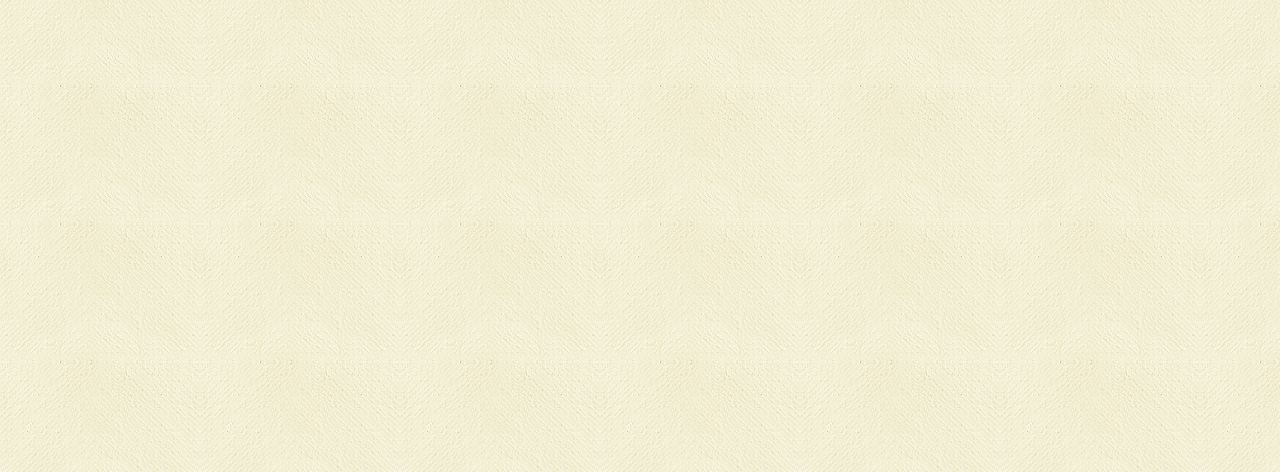
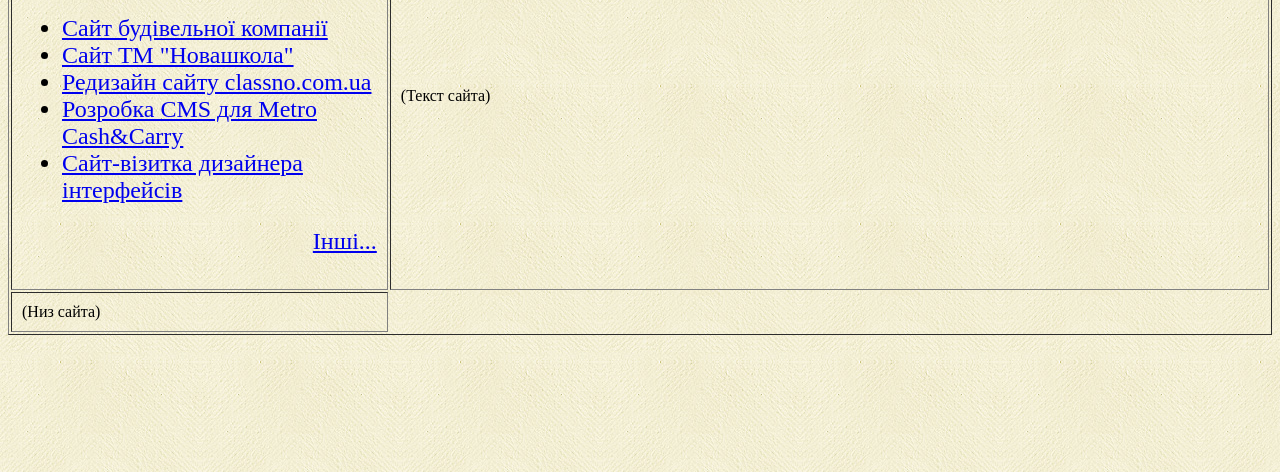
Before and after one commit to ruzhevych/ruzhevych.github.io, a plain HTML site: page index.html in a window 1280 px wide. Shown: the part 328-800 px from the top of the page. Drawn offline with Linux system fonts and the light colour scheme.

Commit message:
07 - Меню зліва

```diff
--- a/index.html
+++ b/index.html
@@ -25,7 +25,19 @@
                 </b></font></td>
         </tr>
         <tr>
-            <td width="30%" valign="top" >(Меню зліва)</td>
+            <td width="30%" valign="top">
+            <font size="5" color="navy"><h2>Новини</h2></font>
+            <font size="5">
+            <ul>
+              <li><a href="#">Сайт будівельної компанії</a></li>
+              <li><a href="#">Сайт ТМ "Новашкола"</a></li>
+              <li><a href="#">Редизайн сайту classno.com.ua</a></li>
+              <li><a href="#">Розробка CMS для Metro Cash&Carry</a></li>
+              <li><a href="#">Сайт-візитка дизайнера інтерфейсів</a></li>
+              <p align="right"><a href="#">Інші...</a></p>
+            </ul>
+            </font>
+        </td>
             <td width="70%" >(Текст сайта)</td>
         </tr>
         <tr>
```
